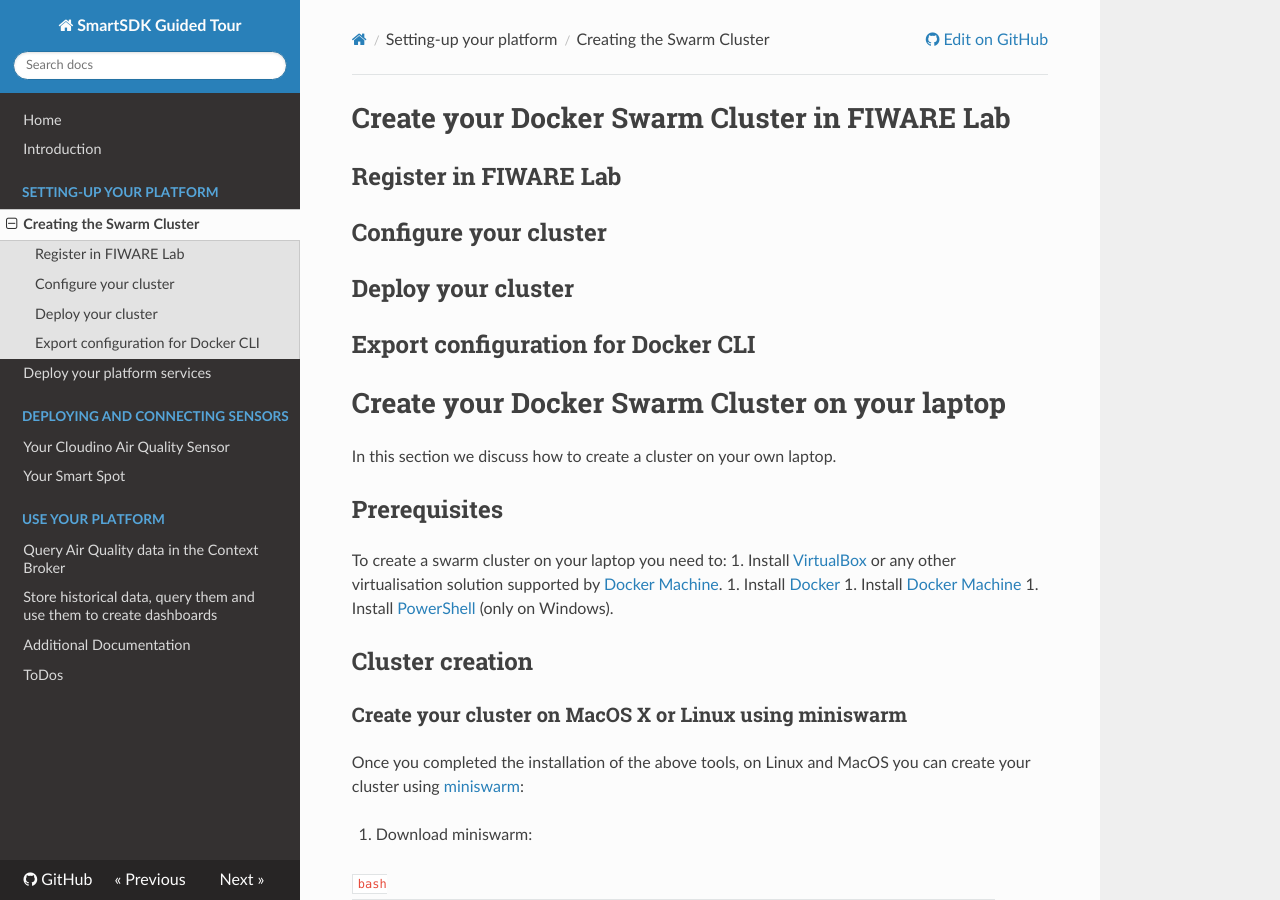
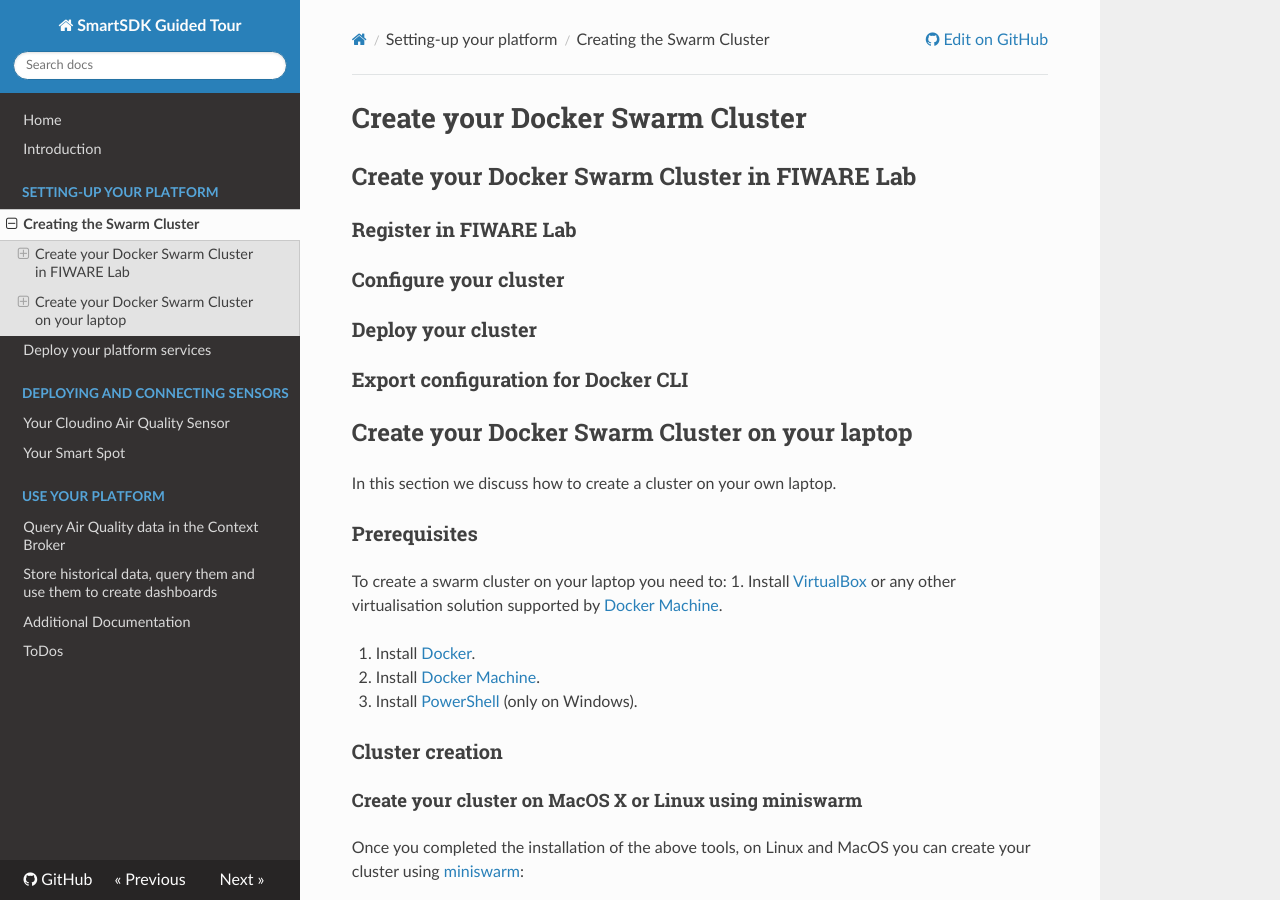
Before and after one commit to smartsdk/guided-tour, an MkDocs documentation site: the page built from docs/platform/swarmcluster.md, in a window 1280 px wide and 900 px high. Built offline with MkDocs 1.6.1, drawn with Linux system fonts in a browser that asks for light colours; nearby versions of some CDN libraries; comment, search, counter and statistics services are not loaded; old or Windows-style settings are respelled for this version of MkDocs; some of the changed text lies outside the part shown.

````diff
--- a/docs/platform/swarmcluster.md
+++ b/docs/platform/swarmcluster.md
@@ -1,35 +1,41 @@
-# Create your Docker Swarm Cluster in FIWARE Lab
+# Create your Docker Swarm Cluster
 
-## Register in FIWARE Lab
+## Create your Docker Swarm Cluster in FIWARE Lab
 
-## Configure your cluster
+### Register in FIWARE Lab
 
-## Deploy your cluster
+### Configure your cluster
 
-## Export configuration for Docker CLI
+### Deploy your cluster
+
+### Export configuration for Docker CLI
 
 
-# Create your Docker Swarm Cluster on your laptop
+## Create your Docker Swarm Cluster on your laptop
 
 In this section we discuss how to create a cluster on your own laptop.
 
-## Prerequisites
+### Prerequisites
 
 To create a swarm cluster on your laptop you need to:
 1. Install [VirtualBox](http://virtualbox.org) or any other virtualisation
   solution supported by [Docker Machine](https://docs.docker.com/machine/).
-1. Install [Docker](https://docs.docker.com/install/)
-1. Install [Docker Machine](https://docs.docker.com/machine/install-machine/)
+
+1. Install [Docker](https://docs.docker.com/install/).
+
+1. Install [Docker Machine](https://docs.docker.com/machine/install-machine/).
+
 1. Install
 [PowerShell](https://docs.microsoft.com/en-us/powershell/scripting/setup/installing-windows-powershell?view=powershell-6)
 (only on Windows).
 
-## Cluster creation
+### Cluster creation
 
-### Create your cluster on MacOS X or Linux using miniswarm
+#### Create your cluster on MacOS X or Linux using miniswarm
 
 Once you completed the installation of the above tools, on Linux and MacOS you
-can create your cluster using [miniswarm](https://github.com/aelsabbahy/miniswarm):
+can create your cluster using
+[miniswarm](https://github.com/aelsabbahy/miniswarm):
 
 1. Download miniswarm:
 
@@ -56,7 +62,7 @@ If you are interested to explore miniswarm usage:
 $ miniswarm -h
 ```
 
-### Create step-by-step your cluster on Windows / Mac / Linux
+#### Create step-by-step your cluster on Windows / Mac / Linux
 
 1. Create 3 docker virtual machines:
 
@@ -78,7 +84,7 @@ $ miniswarm -h
   ```
 
 
-1. Initialise the Swarm Cluster
+1. Initialise the swarm cluster:
 
   ```
   $ docker-machine ssh ms-manager0 "docker swarm init --advertise-addr <ms-manager0-ip>"
@@ -111,7 +117,7 @@ $ miniswarm -h
   $ eval $(docker-machine env ms-manager0)
   ```
 
-## Test your cluster
+### Test your cluster
 
 1. List nodes in your cluster:
 
````
